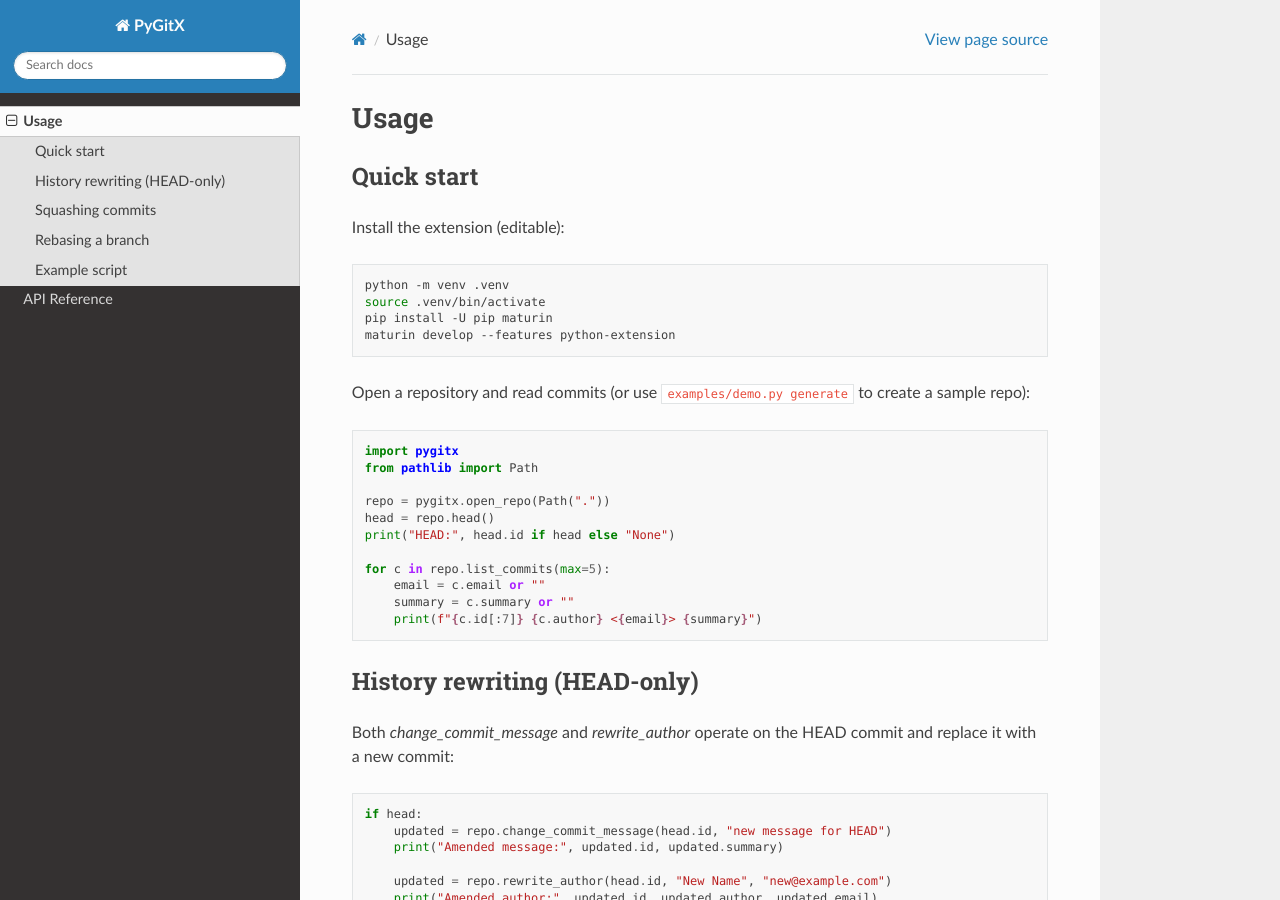
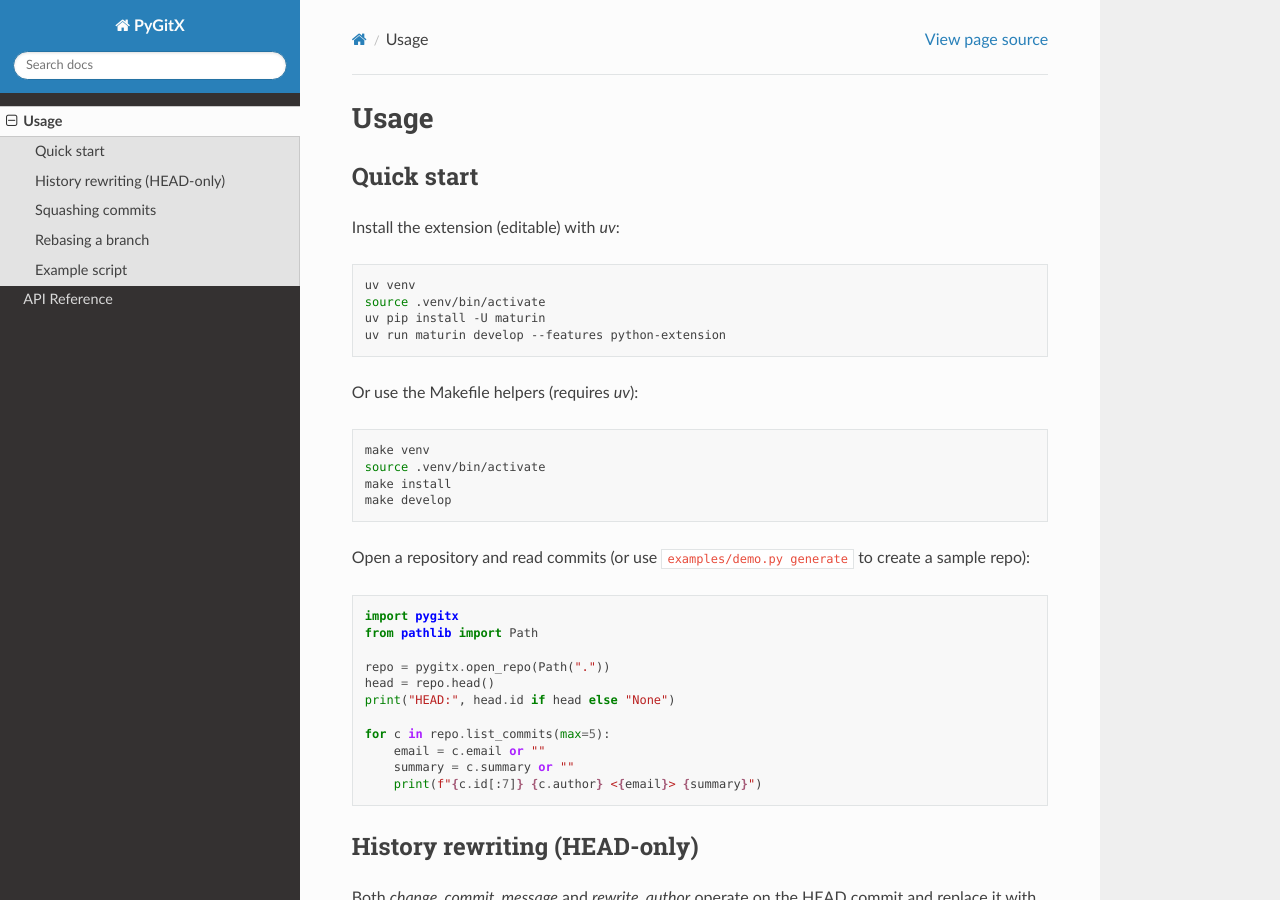
Before and after one commit to zangjiucheng/pygitx, a Sphinx documentation site: the page built from docs/usage.rst, in a window 1280 px wide and 900 px high. Built offline with Sphinx 7.4.7 and the Read the Docs theme 3.1.0, drawn with Linux system fonts in a browser that asks for light colours.

Commit message:
Refactor Makefile and documentation for uv integration; remove legacy .python-version file

```diff
--- /dev/null
+++ b/docs/requirements.txt
@@ -0,0 +1,2 @@
+sphinx>=7.2,<8
+sphinx_rtd_theme>=2.0.0
--- a/docs/usage.rst
+++ b/docs/usage.rst
@@ -4,14 +4,23 @@ Usage
 Quick start
 -----------
 
-Install the extension (editable):
+Install the extension (editable) with `uv`:
 
 .. code-block:: bash
 
-   python -m venv .venv
+   uv venv
    source .venv/bin/activate
-   pip install -U pip maturin
-   maturin develop --features python-extension
+   uv pip install -U maturin
+   uv run maturin develop --features python-extension
+
+Or use the Makefile helpers (requires `uv`):
+
+.. code-block:: bash
+
+   make venv
+   source .venv/bin/activate
+   make install
+   make develop
 
 Open a repository and read commits (or use ``examples/demo.py generate`` to create a sample repo):
 
```
Also changed, not shown: README.md (+19 -6 lines), 3 other files.
